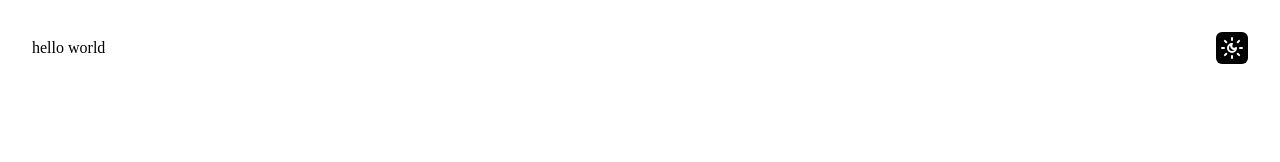
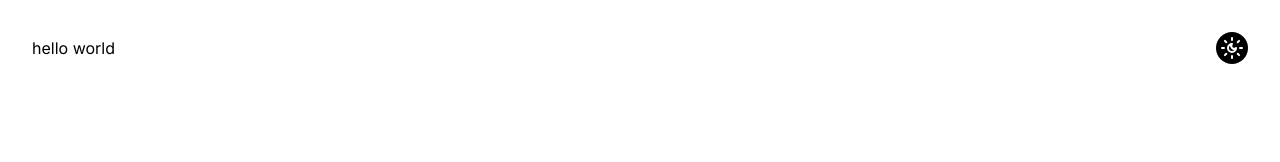
Before and after one commit to Hzimr/devstore, a Next.js app: page / in a window 1280 px wide. Shown: the top 162 px of the page. Built offline with nearby package versions, Linux system fonts and the light colour scheme.

Commit message:
feat: favicon config

```diff
--- a/src/app/components/Theme/ThemeToggle.tsx
+++ b/src/app/components/Theme/ThemeToggle.tsx
@@ -8,7 +8,7 @@ export function ThemeToggle() {
 
   return (
     <button
-      className="rounded-md bg-black px-1 py-1 font-semibold text-white dark:bg-white dark:text-black"
+      className="rounded-2xl bg-black px-1 py-1 font-semibold text-white dark:bg-white dark:text-black"
       onClick={() => {
         setTheme(theme === 'light' ? 'dark' : 'light')
       }}
--- a/src/app/layout.tsx
+++ b/src/app/layout.tsx
@@ -19,8 +19,11 @@ export default function RootLayout({
   children: React.ReactNode
 }) {
   return (
-    <html lang="en" className="dark antialiased">
-      <body className={inter.variable}>
+    <html
+      lang="pt-br"
+      className={`${inter.variable} dark antialiased inter.variable`}
+    >
+      <body>
         <main className="max-w-[100vw] px-4 pb-12 pt-24 lg:col-start-2 lg:px-8 lg:pb-12 lg:pt-8">
           <ThemeProvider attribute="class">{children}</ThemeProvider>
         </main>
```
Also changed, not shown: src/app/icon.png (added).
